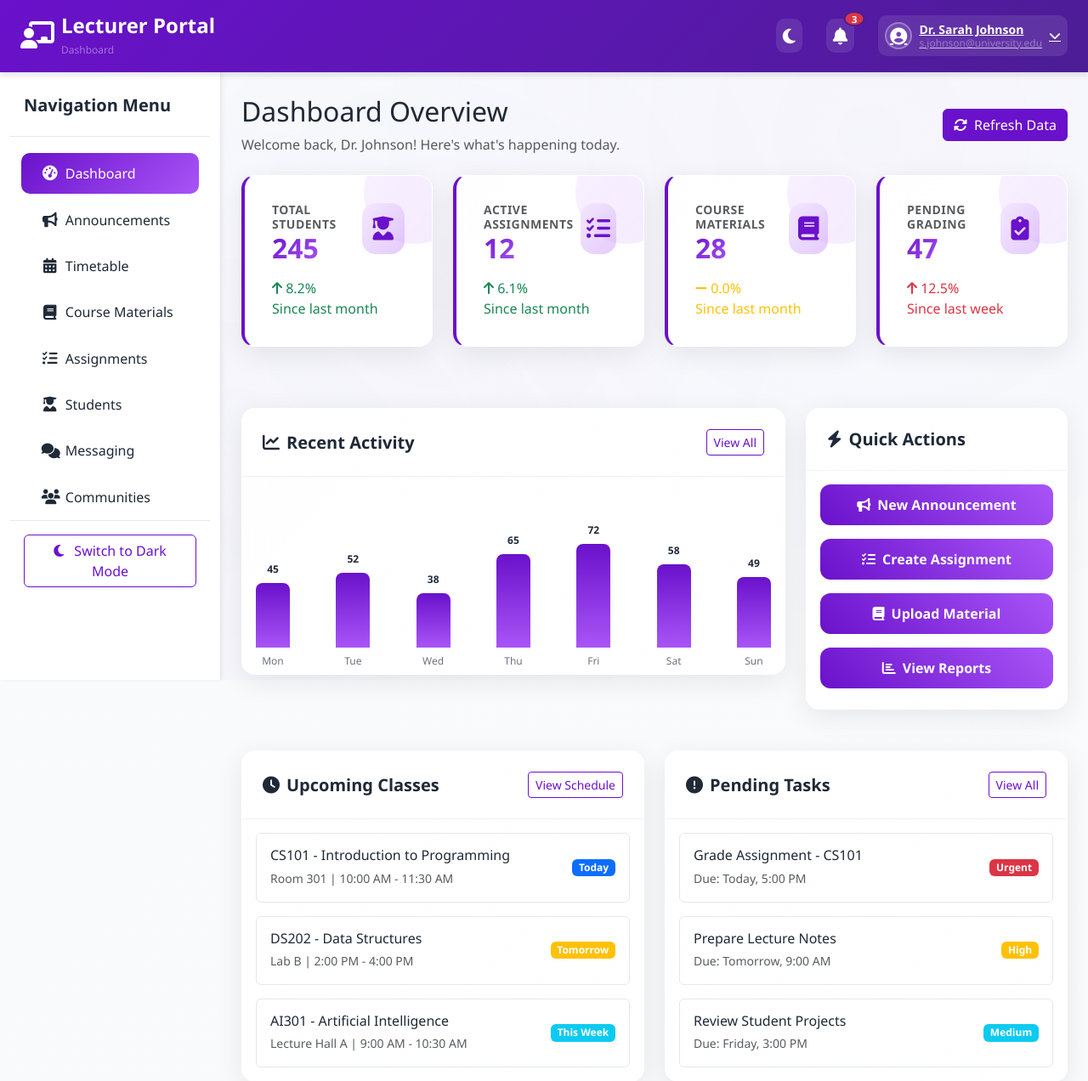
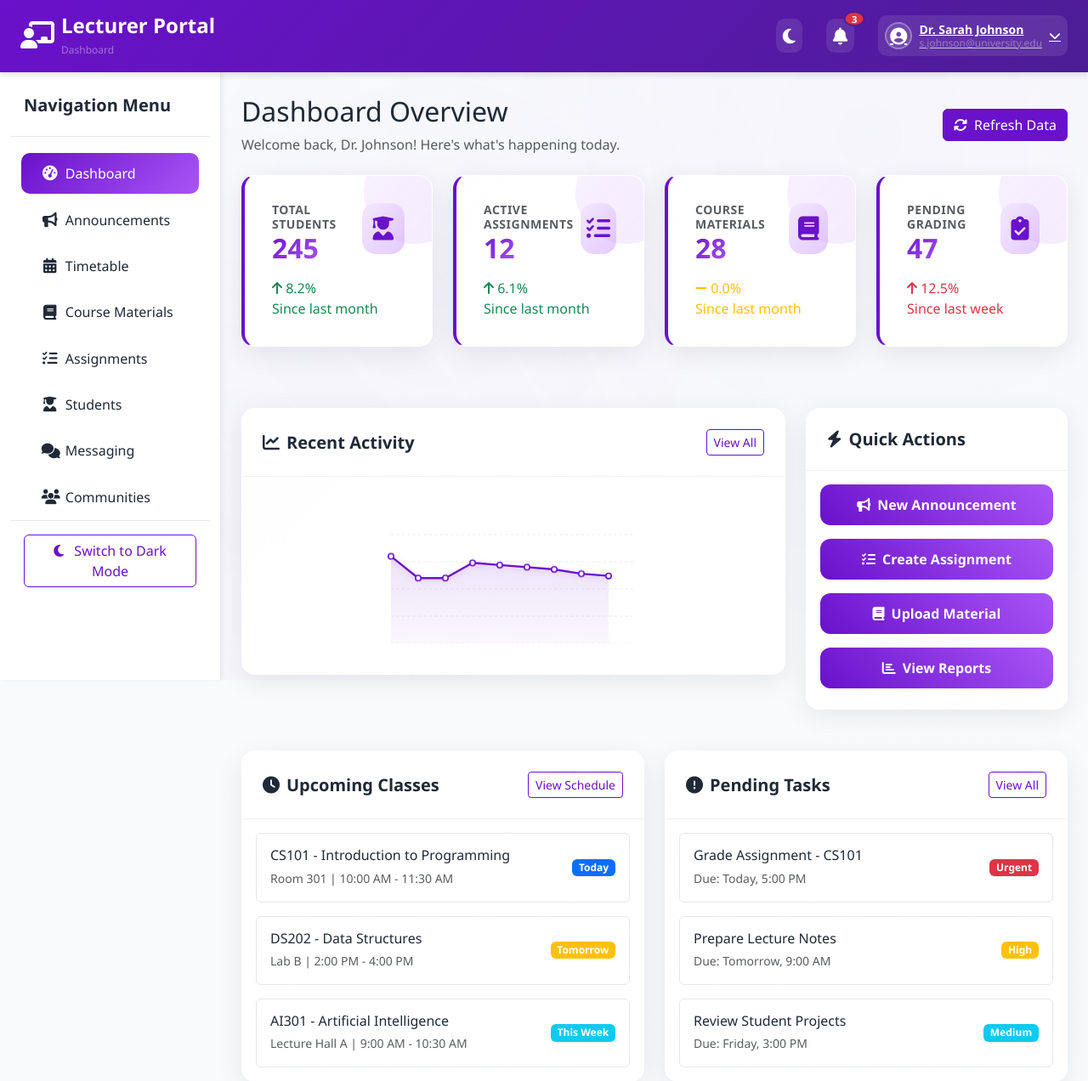
Before and after one commit to SKPHDeemantha/web-Technology-System-Project, a PHP site: page /lecture/lecturer-dashboard.html in a window 1280 px wide. Shown: the top 1272 px of the page at 85% size. Run offline with PHP 8.4, Linux system fonts and the light colour scheme.

Commit message:
change Activity chart

```diff
--- a/assets/css/lecturecss/lecturer-dashboard.css
+++ b/assets/css/lecturecss/lecturer-dashboard.css
@@ -470,6 +470,133 @@
     -webkit-text-fill-color: transparent;
     background-clip: text;
 }
+/* Line Chart Styles */
+.line-chart {
+    height: 200px;
+    position: relative;
+    padding: 20px 0;
+}
+
+.line-chart-container {
+    width: 100%;
+    height: 100%;
+    position: relative;
+}
+
+.line-chart-path {
+    fill: none;
+    stroke: var(--primary-purple);
+    stroke-width: 3;
+    stroke-linecap: round;
+    stroke-linejoin: round;
+    filter: drop-shadow(0 2px 4px rgba(168, 85, 247, 0.3));
+}
+
+.line-chart-area {
+    fill: url(#lineChartGradient);
+    opacity: 0.3;
+}
+
+.line-chart-point {
+    fill: white;
+    stroke: var(--primary-purple);
+    stroke-width: 2;
+    cursor: pointer;
+    transition: all 0.3s ease;
+}
+
+.line-chart-point:hover {
+    fill: var(--primary-purple);
+    stroke: white;
+    stroke-width: 3;
+    transform: scale(1.2);
+    filter: drop-shadow(0 2px 6px rgba(168, 85, 247, 0.5));
+}
+
+.line-chart-grid {
+    stroke: var(--border-light);
+    stroke-width: 1;
+    stroke-dasharray: 4;
+}
+
+.line-chart-labels {
+    position: absolute;
+    bottom: -30px;
+    left: 0;
+    right: 0;
+    display: flex;
+    justify-content: space-between;
+    padding: 0 10px;
+}
+
+.line-chart-label {
+    font-size: 12px;
+    color: var(--text-light);
+    font-weight: 500;
+}
+
+.line-chart-value {
+    position: absolute;
+    background: var(--primary-purple);
+    color: white;
+    padding: 4px 8px;
+    border-radius: 6px;
+    font-size: 12px;
+    font-weight: 600;
+    transform: translate(-50%, -100%);
+    opacity: 0;
+    transition: all 0.3s ease;
+    pointer-events: none;
+    white-space: nowrap;
+}
+
+.line-chart-value::after {
+    content: '';
+    position: absolute;
+    top: 100%;
+    left: 50%;
+    transform: translateX(-50%);
+    border: 5px solid transparent;
+    border-top-color: var(--primary-purple);
+}
+
+.line-chart-point:hover + .line-chart-value {
+    opacity: 1;
+    transform: translate(-50%, -120%);
+}
+
+/* Animation for line chart */
+.line-chart-path {
+    stroke-dasharray: 1000;
+    stroke-dashoffset: 1000;
+    animation: drawLine 2s ease-in-out forwards;
+}
+
+@keyframes drawLine {
+    to {
+        stroke-dashoffset: 0;
+    }
+}
+
+.line-chart-point {
+    opacity: 0;
+    animation: fadeInPoints 0.5s ease-in-out forwards;
+}
+
+@keyframes fadeInPoints {
+    to {
+        opacity: 1;
+    }
+}
+
+/* Dark mode adjustments */
+[data-theme="dark"] .line-chart-grid {
+    stroke: rgba(255, 255, 255, 0.1);
+}
+
+[data-theme="dark"] .line-chart-label {
+    color: var(--text-muted);
+}
 
 [data-theme="dark"] .stat-card .h2 {
     background: linear-gradient(135deg, var(--accent-purple), var(--primary-purple));
--- a/assets/js/lecture/lecture-dashboard.js
+++ b/assets/js/lecture/lecture-dashboard.js
@@ -188,59 +188,151 @@
     });
 }
 
-// Activity Chart Functionality
+// Line Chart Functionality
 function initializeActivityChart() {
     const activityChart = document.getElementById('activityChart');
     if (!activityChart) return;
 
-    const activityData = [45, 52, 38, 65, 72, 58, 49];
+    // Clear any existing content
+    activityChart.innerHTML = '';
+    activityChart.className = 'line-chart';
 
-    activityData.forEach((value, index) => {
-        const bar = document.createElement('div');
-        bar.className = 'activity-bar animated';
-        bar.style.height = `${value}%`;
-        bar.style.animationDelay = `${index * 0.1}s`;
+    // Sample data - using the numbers from your second image
+    const activityData = [40, 30, 30, 37, 36, 35, 34, 32, 31];
+    const days = ['Mon', 'Tue', 'Wed', 'Thu', 'Fri', 'Sat', 'Sun', 'Mon', 'Tue'];
 
-        const label = document.createElement('div');
-        label.className = 'activity-bar-label';
-        label.textContent = value;
-        label.style.cssText = `
-            position: absolute;
-            top: -25px;
-            left: 50%;
-            transform: translateX(-50%);
-            font-size: 12px;
-            font-weight: 600;
-            color: var(--text-dark);
-        `;
+    // Create SVG element
+    const svgNS = "http://www.w3.org/2000/svg";
+    const svg = document.createElementNS(svgNS, "svg");
+    svg.setAttribute('class', 'line-chart-container');
+    svg.setAttribute('viewBox', '0 0 400 200');
+    svg.setAttribute('preserveAspectRatio', 'xMidYMid meet');
 
-        const dayLabel = document.createElement('div');
-        dayLabel.className = 'activity-day-label';
-        const days = ['Mon', 'Tue', 'Wed', 'Thu', 'Fri', 'Sat', 'Sun'];
-        dayLabel.textContent = days[index];
-        dayLabel.style.cssText = `
-            position: absolute;
-            bottom: -25px;
-            left: 50%;
-            transform: translateX(-50%);
-            font-size: 12px;
-            color: var(--text-light);
-        `;
+    // Create gradient for area fill
+    const defs = document.createElementNS(svgNS, "defs");
+    const gradient = document.createElementNS(svgNS, "linearGradient");
+    gradient.setAttribute('id', 'lineChartGradient');
+    gradient.setAttribute('x1', '0%');
+    gradient.setAttribute('y1', '0%');
+    gradient.setAttribute('x2', '0%');
+    gradient.setAttribute('y2', '100%');
 
-        bar.appendChild(label);
-        bar.appendChild(dayLabel);
-        activityChart.appendChild(bar);
+    const stop1 = document.createElementNS(svgNS, "stop");
+    stop1.setAttribute('offset', '0%');
+    stop1.setAttribute('stop-color', 'var(--primary-purple)');
+    stop1.setAttribute('stop-opacity', '0.4');
 
-        // Add hover effect
-        bar.addEventListener('mouseenter', function() {
-            this.style.transform = 'scaleY(1.15)';
-            label.style.fontWeight = '700';
+    const stop2 = document.createElementNS(svgNS, "stop");
+    stop2.setAttribute('offset', '100%');
+    stop2.setAttribute('stop-color', 'var(--primary-purple)');
+    stop2.setAttribute('stop-opacity', '0.1');
+
+    gradient.appendChild(stop1);
+    gradient.appendChild(stop2);
+    defs.appendChild(gradient);
+    svg.appendChild(defs);
+
+    // Create grid lines
+    for (let i = 0; i <= 4; i++) {
+        const y = 40 + (i * 40);
+        const gridLine = document.createElementNS(svgNS, "line");
+        gridLine.setAttribute('class', 'line-chart-grid');
+        gridLine.setAttribute('x1', '20');
+        gridLine.setAttribute('y1', y);
+        gridLine.setAttribute('x2', '380');
+        gridLine.setAttribute('y2', y);
+        svg.appendChild(gridLine);
+    }
+
+    // Calculate points for the line
+    const points = activityData.map((value, index) => {
+        const x = 20 + (index * 40);
+        const y = 200 - ((value / 50) * 160); // Scale to fit 0-50 range
+        return { x, y, value };
+    });
+
+    // Create area path
+    let areaPath = `M ${points[0].x} 200 `;
+    points.forEach(point => {
+        areaPath += `L ${point.x} ${point.y} `;
+    });
+    areaPath += `L ${points[points.length - 1].x} 200 Z`;
+
+    const area = document.createElementNS(svgNS, "path");
+    area.setAttribute('class', 'line-chart-area');
+    area.setAttribute('d', areaPath);
+    svg.appendChild(area);
+
+    // Create line path
+    let linePath = `M ${points[0].x} ${points[0].y} `;
+    points.slice(1).forEach(point => {
+        linePath += `L ${point.x} ${point.y} `;
+    });
+
+    const path = document.createElementNS(svgNS, "path");
+    path.setAttribute('class', 'line-chart-path');
+    path.setAttribute('d', linePath);
+    svg.appendChild(path);
+
+    // Create points and value labels
+    points.forEach((point, index) => {
+        // Create data point
+        const circle = document.createElementNS(svgNS, "circle");
+        circle.setAttribute('class', 'line-chart-point');
+        circle.setAttribute('cx', point.x);
+        circle.setAttribute('cy', point.y);
+        circle.setAttribute('r', '4');
+        circle.setAttribute('data-value', point.value);
+        circle.style.animationDelay = `${index * 0.2}s`;
+
+        // Create value label
+        const valueLabel = document.createElement('div');
+        valueLabel.className = 'line-chart-value';
+        valueLabel.textContent = point.value;
+        valueLabel.style.left = `${(point.x / 400) * 100}%`;
+        valueLabel.style.top = `${(point.y / 200) * 100}%`;
+
+        // Add hover event
+        circle.addEventListener('mouseenter', function() {
+            this.setAttribute('r', '6');
+            valueLabel.style.opacity = '1';
+            valueLabel.style.transform = 'translate(-50%, -120%)';
         });
 
-        bar.addEventListener('mouseleave', function() {
-            this.style.transform = 'scaleY(1)';
-            label.style.fontWeight = '600';
+        circle.addEventListener('mouseleave', function() {
+            this.setAttribute('r', '4');
+            valueLabel.style.opacity = '0';
+            valueLabel.style.transform = 'translate(-50%, -100%)';
         });
+
+        svg.appendChild(circle);
+        activityChart.appendChild(valueLabel);
+    });
+
+    // Create day labels
+    const labelsContainer = document.createElement('div');
+    labelsContainer.className = 'line-chart-labels';
+
+    days.forEach((day, index) => {
+        const label = document.createElement('div');
+        label.className = 'line-chart-label';
+        label.textContent = day;
+        label.style.flex = '1';
+        label.style.textAlign = 'center';
+        labelsContainer.appendChild(label);
+    });
+
+    activityChart.appendChild(svg);
+    activityChart.appendChild(labelsContainer);
+
+    // Add resize handler for responsiveness
+    let resizeTimer;
+    window.addEventListener('resize', function() {
+        clearTimeout(resizeTimer);
+        resizeTimer = setTimeout(() => {
+            // Re-initialize chart on resize for better responsiveness
+            initializeActivityChart();
+        }, 250);
     });
 }
 
--- a/lecture/lecturer-dashboard.html
+++ b/lecture/lecturer-dashboard.html
@@ -240,7 +240,7 @@
                                 </div>
                                 <div class="card-body">
                                     <div class="activity-chart" id="activityChart">
-                                        <!-- Activity bars will be generated by JavaScript -->
+                                        <!-- Line chart will be generated here by JavaScript -->
                                     </div>
                                 </div>
                             </div>
```
